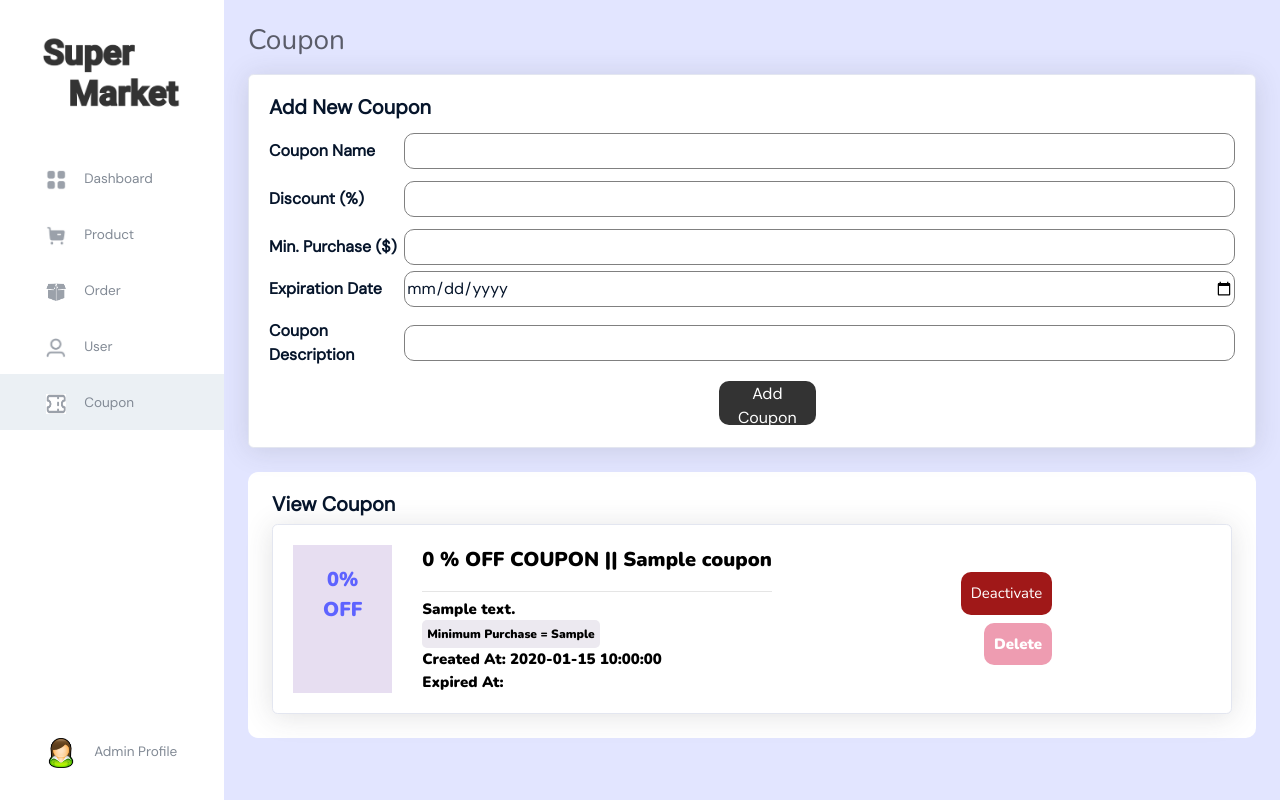
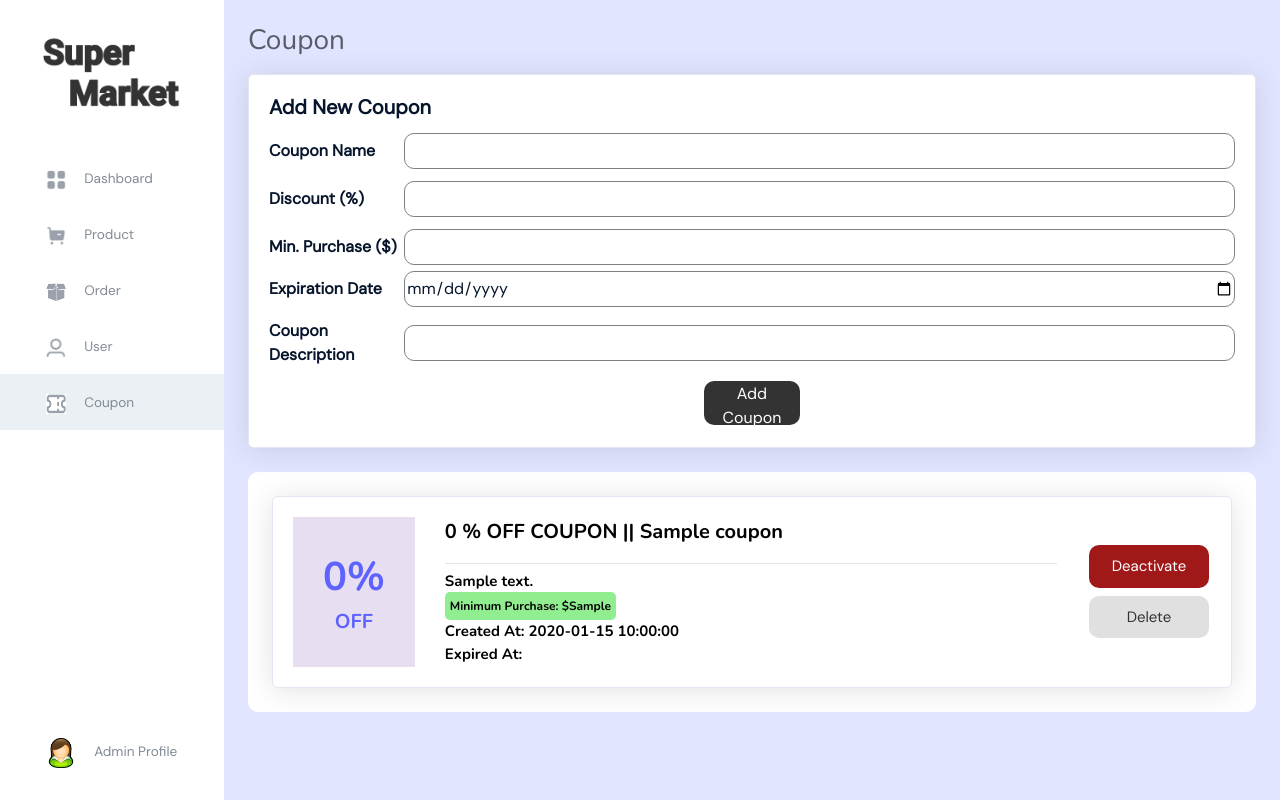
Before and after one commit to JeongyeongP/CAN302-Admin-Page, a PHP site: page /coupon.php in a window 1280 px wide. Run offline with PHP 8.4, Linux system fonts and the light colour scheme; tables that the repository leaves empty or names only in its code hold one stand-in row (values such as "Sample post").

Commit message:
Fixed Coupon Page and Dashboard Header

```diff
--- a/coupon.php
+++ b/coupon.php
@@ -110,7 +110,7 @@
                 <!-- Begin Page Content -->
                 <div class="container-fluid" style="background-color: #E2E5FF;">
 
-                    <h1 class="h3 mb-3 text-gray-800 mt-4" style="margin-bottom: 1rem;">Coupon</h1>
+                <h1 class="h3 mb-3 text-gray-800 mt-4" style="margin-bottom: 1rem;">Coupon</h1>
 
 
 
@@ -162,9 +162,8 @@
                                         </br>
 
                                         <button type="submit"
-                                            style="float:right; position:abosulte; border-radius:10px; margin-left:450px; width: 10%; border: 0px; height: 44px; background-color:#333333; font-family: DM Sans; color: white; font-weight: normal"
-                                            class="button" id="add" name="submit" value="add"> Add
-                                            Coupon</button>
+                                            style="position:abosulte; margin-left:45%; border-radius:10px;  width:10%; border: 0px; height: 44px; background-color:#333333; font-family: DM Sans; color: white; font-weight: normal"
+                                            class="button" id="add" name="submit" value="add">Add Coupon</button>
                                         </br></br>
 
                                     </form>
@@ -204,7 +203,7 @@
 
                     <div class="container-fluid"
                         style="background-color:white; border-radius:10px; display: inline-block">
-                        <h5 style="font-family: DM Sans; color:#06152B; margin-top:20px"><b>View Coupon</h3>
+                                </br>
 
                                 <?php
                                 $i = 0;
@@ -291,11 +290,12 @@
 
                                         div.coupon-percentage {
 
-                                            padding: 20px 30px;
+                                            padding: 30px 30px;
                                             background-color: #E7DEF1;
                                             font-size: 20px;
                                             color: #5E63FF;
                                             text-align: center;
+                                            vertical-align: middle;
                                         }
 
 
@@ -309,6 +309,7 @@
                                             margin-left: 30px;
                                             font-size: 10px;
                                             text-align: justify;
+                                            width:80%;
 
                                         }
 
@@ -318,9 +319,7 @@
 
                                         }
 
-                                        div.coupon-delete{
-                                            margin-left:auto;
-                                        }
+
 
                                         div.discount-text,hr{
                                             font-size:20px;
@@ -343,7 +342,7 @@
                                             display: inline-block;
                                             border:none;
                                             border-radius: 5px;
-                                            background-color:#ECE9F0;
+                                            background-color:#90EE90;
 
                                         }
 
@@ -354,9 +353,11 @@
                                         <div class="card-body">
                                             <div class="coupon-layout" >
 
-                                                <div class="coupon-percentage">
-                                                    <text>
-                                                        <?php echo $discount; ?>%
+                                                <div class="coupon-percentage" >
+                                                    <text style="font-size:40px;">
+                                                        <?php
+                                                        echo $discount;
+                                                        ?>%
                                                     </text>
                                                     <br>OFF</br>
                                                 </div>
@@ -374,7 +375,7 @@
                                                     </div>
 
                                                     <div class="minimum-amount">
-                                                        <text>Minimum Purchase = <?php echo "$min_purchase"; ?></text>
+                                                        <text>Minimum Purchase: $<?php echo "$min_purchase"; ?></text>
                                                     </div>
 
 
@@ -403,7 +404,7 @@
                                                                 // red-deactivate
                                                                 // green- activate
                                                                 echo
-                                                                    "<a href=deactivate_coupon.php?coupon_id=" . $row_coupons['coupon_id'] . " class='btn red'>Deactivate</a>";
+                                                                    "<a href=deactivate_coupon.php?coupon_id=" . $row_coupons['coupon_id'] . " class='btn red' style='width: 120px;  border: 0px; font-family: DM Sans; color: white; font-weight: normal'>Deactivate</a>";
                                                             else
                                                                 echo
                                                                     "<a href=active_coupon.php?coupon_id=" . $row_coupons['coupon_id'] . " class='btn green'>Activate</a>";
@@ -412,7 +413,7 @@
 
                                                         <div class ="coupon-delete">
                                                         <a href="remove_coupon.php?coupon_id=<?php echo $coupon_id; ?>" class="btn-delete"
-                                                            onclick="return confirm('Are you sure you want to delete this coupon?');" >
+                                                        style="width: 120px;  border: 0px; background-color:#E0E0E0; font-family: DM Sans; color: #333333; font-weight: normal" onclick="return confirm('Are you sure you want to delete this coupon?');" >
                                                             Delete
                                                         </a>
                                                         </div>
--- a/dashboard.php
+++ b/dashboard.php
@@ -83,7 +83,7 @@
 
                     <!-- Page Heading -->
                     <div class="d-sm-flex align-items-center justify-content-between mb-4">
-                    <h2 style="font-family: DM Sans; color:#06152B; margin-top:30px"><b> Dashboard </h2>
+                    <h1 class="h3 mb-3 text-gray-800 mt-4" style="margin-bottom: 1rem;">Dashboard</h1>
                     <br/>
                         <a href="#" class="d-none d-sm-inline-block btn btn-sm btn-primary shadow-sm"><i
                                 class="fas fa-download fa-sm text-white-50"></i> Generate Report</a>
```
